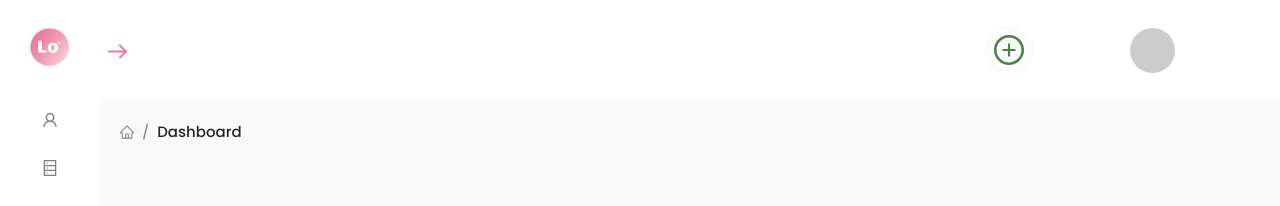
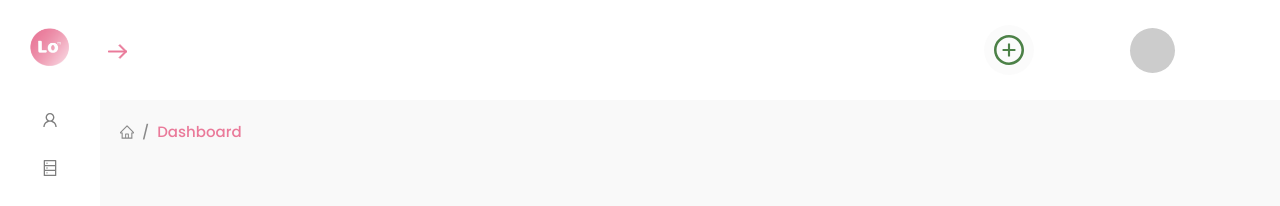
Before and after one commit to nhanvothanh719/day-off-management-system, a React (Create React App) app: page /dashboard in a window 1280 px wide. Shown: the top 206 px of the page. Built offline with nearby package versions, Linux system fonts and the light colour scheme.

Commit message:
feat: dpm-rebase-to-develop

```diff
--- a/src/components/Breadcrumb/Breadcrumb.scss
+++ b/src/components/Breadcrumb/Breadcrumb.scss
@@ -7,7 +7,7 @@
       font-size: 15px !important;
     }
 
-    .ant-breadcrumb li:last-child {
+    .ant-breadcrumb li:last-child a {
       color: #ea7a9a;
   }
   }
```
